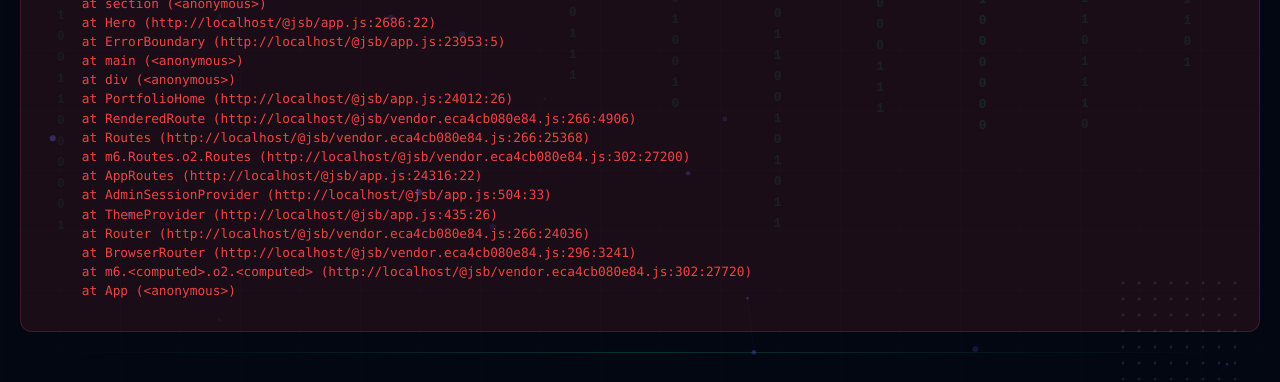
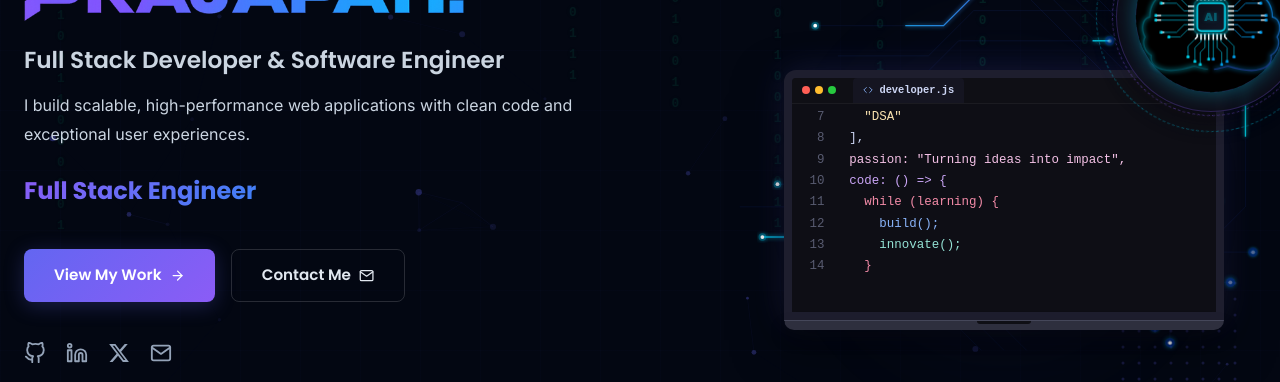
Before and after one commit to hardik-prajapati-12/HP.dev-Portfolio, a React (Vite) app in the folder frontend/: page / in a window 1280 px wide. Shown: the part 250-632 px from the top of the page. Built offline with nearby package versions, Linux system fonts and the light colour scheme; no server answers.

Commit message:
fix(hero): define containerRef in CodeEditorMockup to resolve ReferenceError crash

```diff
--- a/frontend/src/components/Hero.jsx
+++ b/frontend/src/components/Hero.jsx
@@ -24,6 +24,7 @@ function CodeEditorMockup({ name, title, skills, passion }) {
     : ["React", "Node.js", "Express", "MongoDB", "Java", "AI/ML", "DSA"];
 
   const skillsKey = devSkills.join(',');
+  const containerRef = useRef(null);
 
   const codeLines = useMemo(() => {
     // Format skills dynamically (chunked into lines of 3 elements)
```
